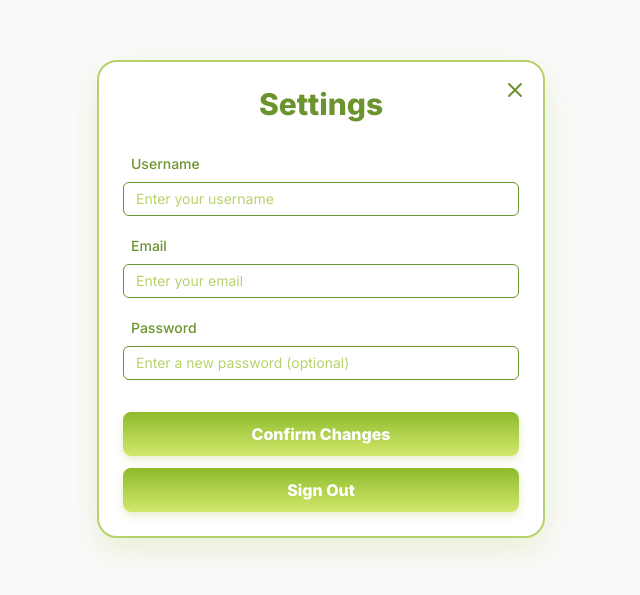
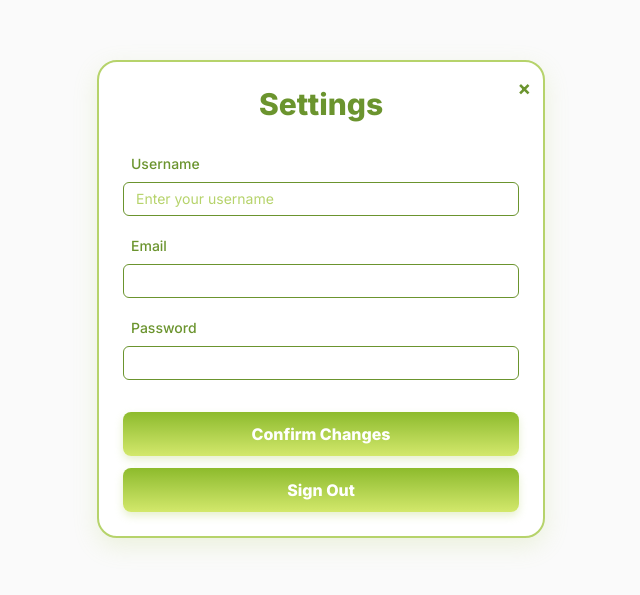
Before and after one commit to hanxxiiz/spriggly-final, a Next.js app: page /dashboard/settings in a window 1280 px wide. Shown: the part 101-696 px from the top of the page, without its empty margins (319-959 px from the left). Built offline with nearby package versions, Linux system fonts and the light colour scheme; no server answers.

Commit message:
updated settng
cleaner look no functinaliteis

```diff
--- a/src/app/dashboard/settings/page.tsx
+++ b/src/app/dashboard/settings/page.tsx
@@ -50,15 +50,13 @@ export default function SettingsPage() {
 
   return (
     <div className="min-h-screen flex items-center justify-center bg-[#fafafa] px-2 sm:px-4">
-      <div className="relative bg-white rounded-2xl shadow-2xl p-3 sm:p-5 md:p-6 w-full max-w-xs sm:max-w-sm md:max-w-md flex flex-col items-center border-2 border-[#b6d36b]" style={{borderRadius: '20px', border: '2px solid #b6d36b', boxShadow: '0 12px 32px #b6d36b44'}}>
+      <div className="relative bg-white rounded-2xl shadow-2xl p-3 sm:p-5 md:p-6 w-full max-w-xs sm:max-w-sm md:max-w-md flex flex-col items-center border-2 border-[#b6d36b]" style={{borderRadius: '20px', border: '2px solid #b6d36b', boxShadow: '0 8px 24px #b6d36b33'}}>
         <button
           onClick={() => router.push('/dashboard')}
-          className="absolute top-3 right-3 text-[#6b942e] hover:text-[#8dbb2b] p-1 rounded-full focus:outline-none"
+          className="absolute top-3 right-3 text-[#6b942e] hover:text-[#8dbb2b] text-xl font-bold focus:outline-none"
           aria-label="Back to dashboard"
         >
-          <svg xmlns="http://www.w3.org/2000/svg" fill="none" viewBox="0 0 24 24" strokeWidth={2} stroke="currentColor" className="w-6 h-6">
-            <path strokeLinecap="round" strokeLinejoin="round" d="M6 18L18 6M6 6l12 12" />
-          </svg>
+          &times;
         </button>
         <h2 className="text-xl sm:text-2xl md:text-3xl font-extrabold text-center text-[#6b942e] mb-4 sm:mb-6 md:mb-8" style={{fontFamily: 'inherit'}}>Settings</h2>
         <form onSubmit={handleUpdate} className="w-full flex flex-col gap-3 sm:gap-4 md:gap-5">
@@ -77,21 +75,20 @@ export default function SettingsPage() {
             <label className="text-[#6b942e] font-medium ml-1 sm:ml-2 text-xs sm:text-sm">Email</label>
             <input
               type="email"
-              className="border border-[#6b942e] rounded-md px-2 sm:px-3 py-1.5 focus:outline-none focus:ring-2 focus:ring-[#b6d36b] transition w-full text-xs sm:text-sm bg-white text-[#222] placeholder-[#b6d36b]"
+              className="border border-[#6b942e] rounded-md px-2 sm:px-3 py-1.5 focus:outline-none focus:ring-2 focus:ring-[#b6d36b] transition w-full text-xs sm:text-sm"
               value={email}
               onChange={e => setEmail(e.target.value)}
               required
-              placeholder="Enter your email"
             />
           </div>
           <div className="flex flex-col gap-1 sm:gap-2">
             <label className="text-[#6b942e] font-medium ml-1 sm:ml-2 text-xs sm:text-sm">Password</label>
             <input
               type="password"
-              className="border border-[#6b942e] rounded-md px-2 sm:px-3 py-1.5 focus:outline-none focus:ring-2 focus:ring-[#b6d36b] transition w-full text-xs sm:text-sm bg-white text-[#222] placeholder-[#b6d36b]"
+              className="border border-[#6b942e] rounded-md px-2 sm:px-3 py-1.5 focus:outline-none focus:ring-2 focus:ring-[#b6d36b] transition w-full text-xs sm:text-sm"
               value={password}
               onChange={e => setPassword(e.target.value)}
-              placeholder="Enter a new password (optional)"
+              placeholder=""
             />
           </div>
           <button
```
